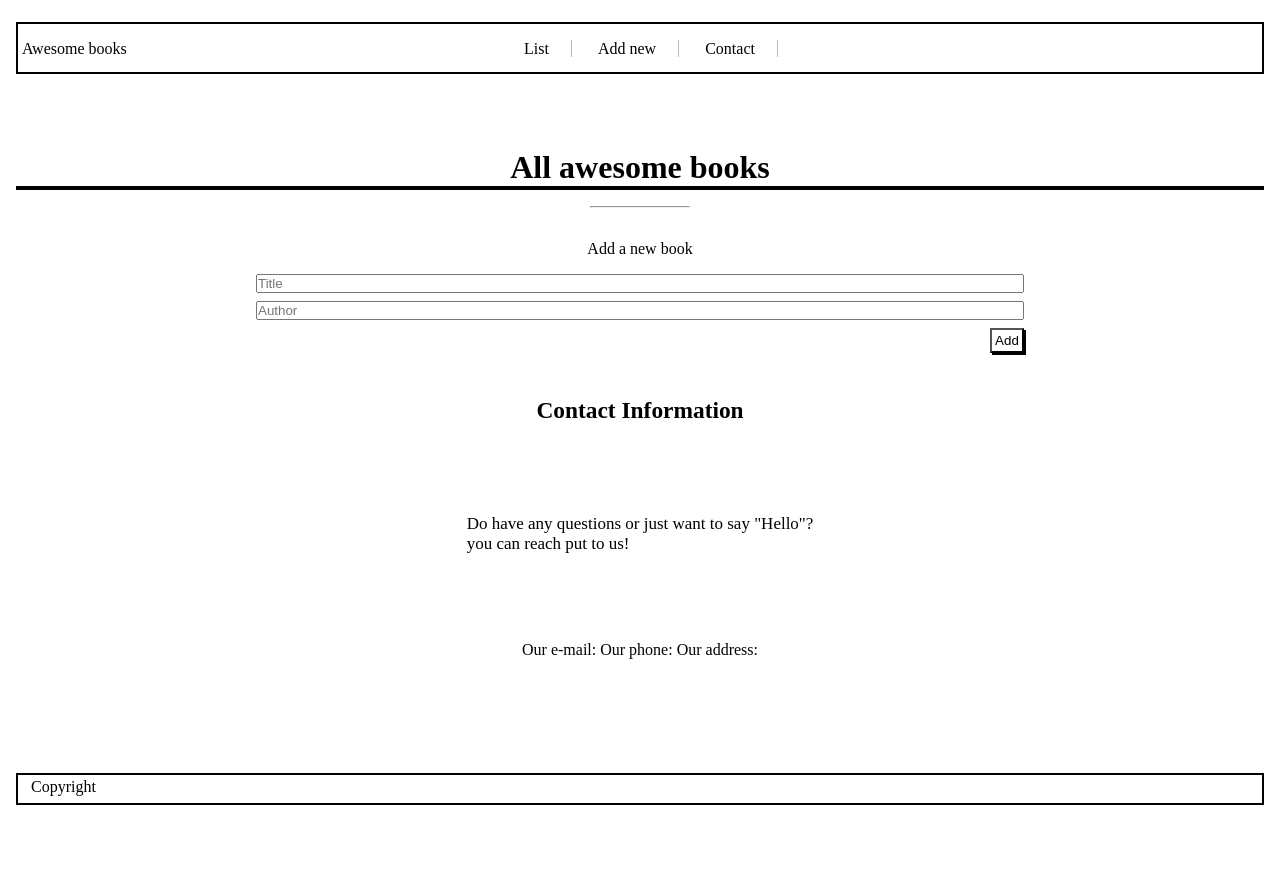
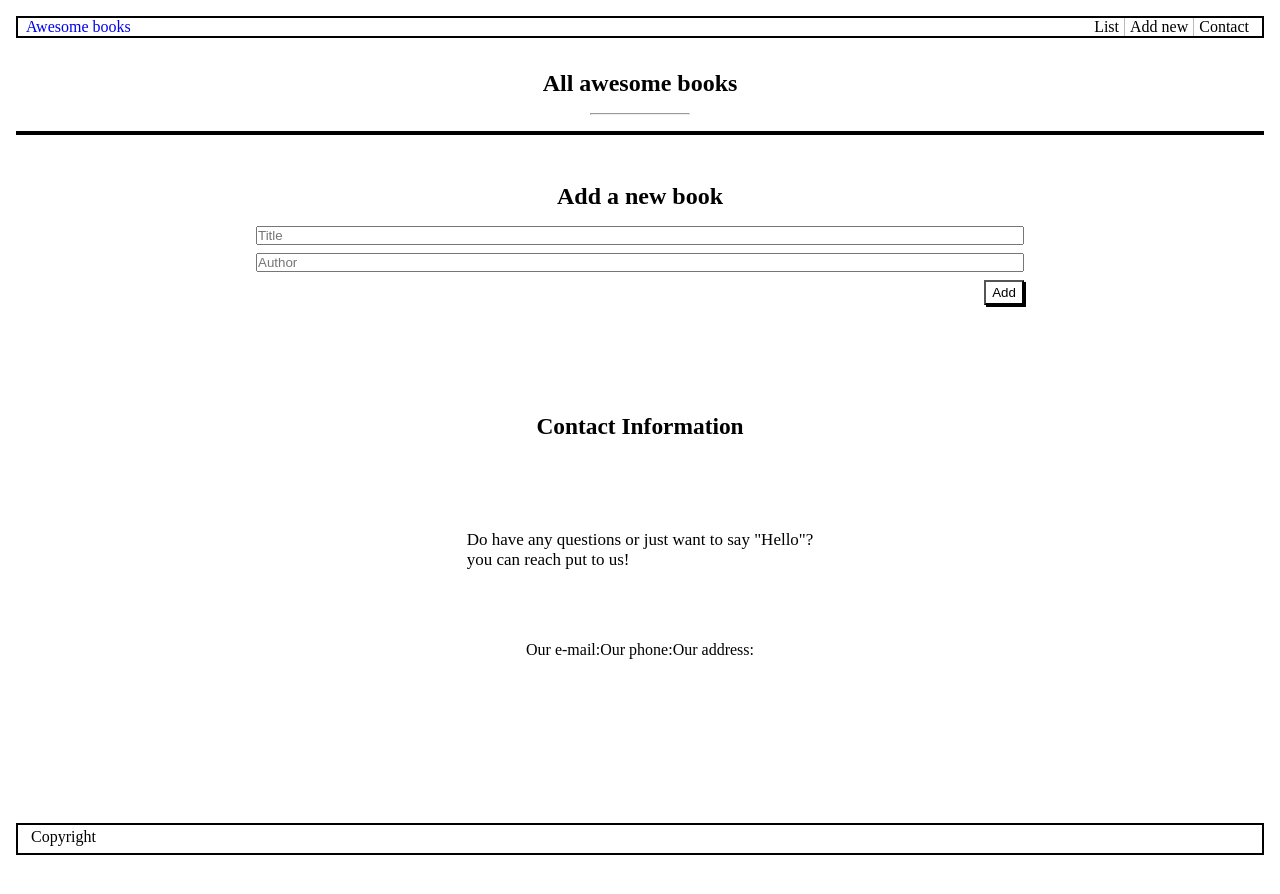
Before and after one commit to karam084/awesome-books-es6, a website with bundled scripts: page index.html in a window 1280 px wide. Before the commit the page ends 821 px from the top, so only its background shows below. Built offline with nearby package versions, Linux system fonts and the light colour scheme.

Commit message:
Add section, article and header styles | center nav menu

```diff
--- a/app.js
+++ b/app.js
@@ -3,7 +3,7 @@ import data from './data.js';
 const form = document.querySelector('#book-form');
 const bookTitle = document.querySelector('#title');
 const bookAuthor = document.querySelector('#author');
-const bookSection = document.querySelector('.book-list');
+const bookSection = document.querySelector('.list');
 
 class Book {
   constructor(title = '', author = '') {
@@ -35,7 +35,7 @@ class Book {
     this.bookCard = document.createElement('div');
     this.bookCard.classList.add('book-card');
     this.bookCard.innerHTML = `
-      <h2 class="book">"${this.title} by ${this.author}"</h2>
+      <h3 class="book">"${this.title} by ${this.author}"</h3>
       <button class="btn-remove" id="btn-rem-${this.index}" data-index="${this.index}"
       type="button">Remove</button>
   `;
--- a/index.html
+++ b/index.html
@@ -10,17 +10,19 @@
   <body>
     <header class="header">
       <nav>
+        <a id="logo" href="#">Awesome books</a>
         <ul>
-          <li class="navbook"><a href="#">Awesome books</a></li>
           <li class="navlist"><a href="#">List</a></li>
           <li class="navlist"><a href="#">Add new</a></li>
-          <li class="navlist"><a href="#">Contact</a></li>
+          <li class="navlist end"><a href="#">Contact</a></li>
         </ul>
       </nav>
     </header>
-    <h1>All awesome books</h1>
-    <section class="book-list"></section>
-    <hr />
+    <section class="book-list">
+      <h1>All awesome books</h1>
+      <hr />
+      <article class="list"></article>
+    </section>
     <section class="add-book">
       <h2>Add a new book</h2>
       <form id="book-form" action="#">
--- a/main.css
+++ b/main.css
@@ -4,45 +4,59 @@
   box-sizing: border-box;
 }
 
+ul,
+a {
+  text-decoration: none;
+  list-style: none;
+}
+
 body {
   padding: 1rem;
 }
 
-.header {
-  margin: 6px 0 75px 0;
+section {
+  padding: 2rem 0;
+}
+
+header {
+  width: 100%;
   border: 2px solid black;
   color: black;
 }
 
+#logo {
+  flex-basis: 300px;
+}
+
+nav {
+  width: 100%;
+  padding: 0 0.5rem;
+  display: flex;
+  justify-content: space-between;
+  align-items: center;
+}
+
 ul {
-  list-style-type: none;
-  margin: 0;
-  padding: 16px;
-  overflow: hidden;
+  display: flex;
+  justify-content: flex-end;
   background-color: white;
-  height: 3em;
   text-align: center;
   width: 100%;
 }
 
-li {
-  display: inline;
-}
-
 li a {
-  padding: 0 22px;
+  padding: 0 5px;
   color: black;
   text-align: center;
   text-decoration: none;
 }
 
-.navbook {
-  position: absolute;
-  left: 0;
+.navlist {
+  border-right: 1px solid #bbb;
 }
 
-.navlist {
-  border-right: 1px solid #bbb;
+.navlist.end {
+  border-right: none;
 }
 
 h1 {
@@ -61,7 +75,11 @@ button,
   box-shadow: 2px 2px black;
 }
 
-.book-list {
+#submit {
+  width: 40px;
+}
+
+.list {
   border: 2px solid black;
 }
 
@@ -85,8 +103,11 @@ hr {
   padding-top: 1rem;
 }
 
-.add-book h2 {
+h1,
+h2 {
   text-align: center;
+  font-size: 1.5rem;
+  font-weight: bold;
 }
 
 #title,
```
